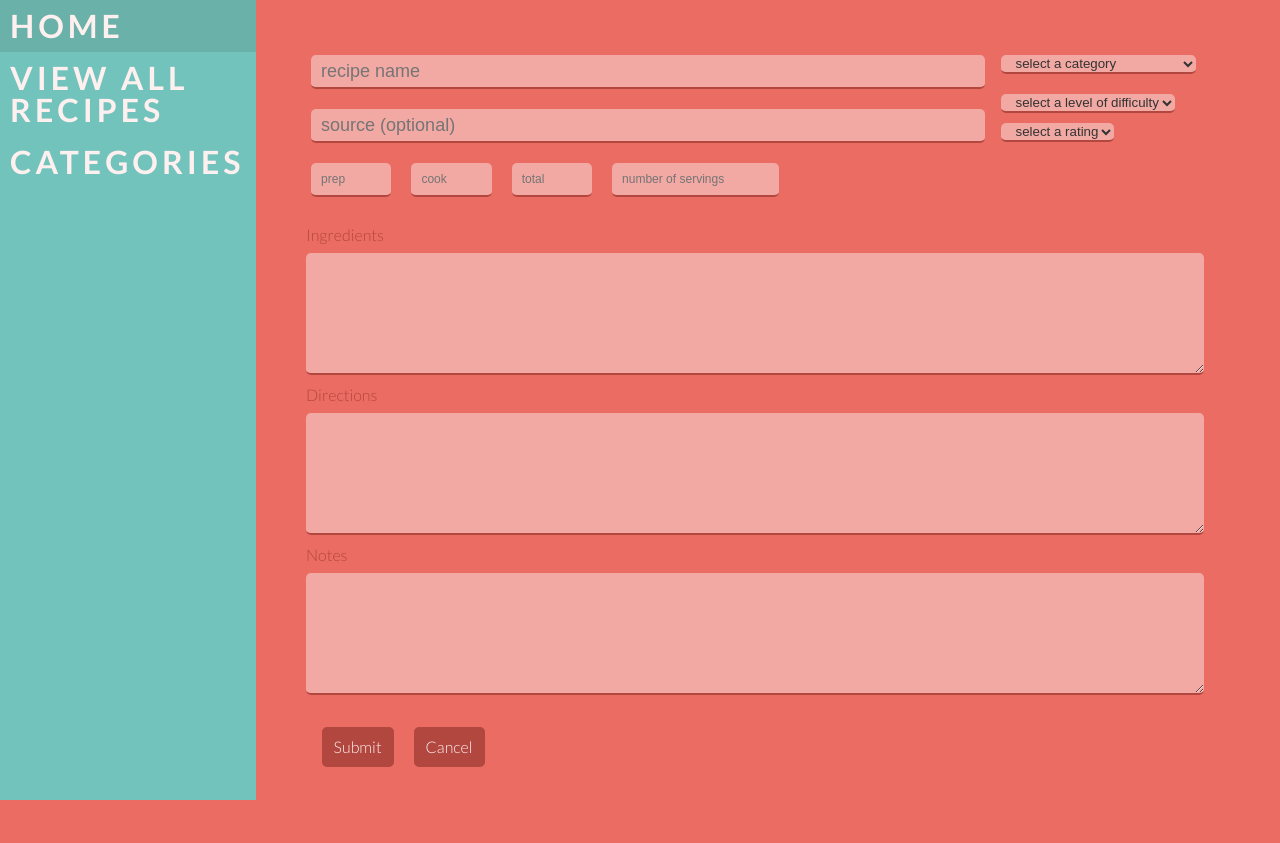
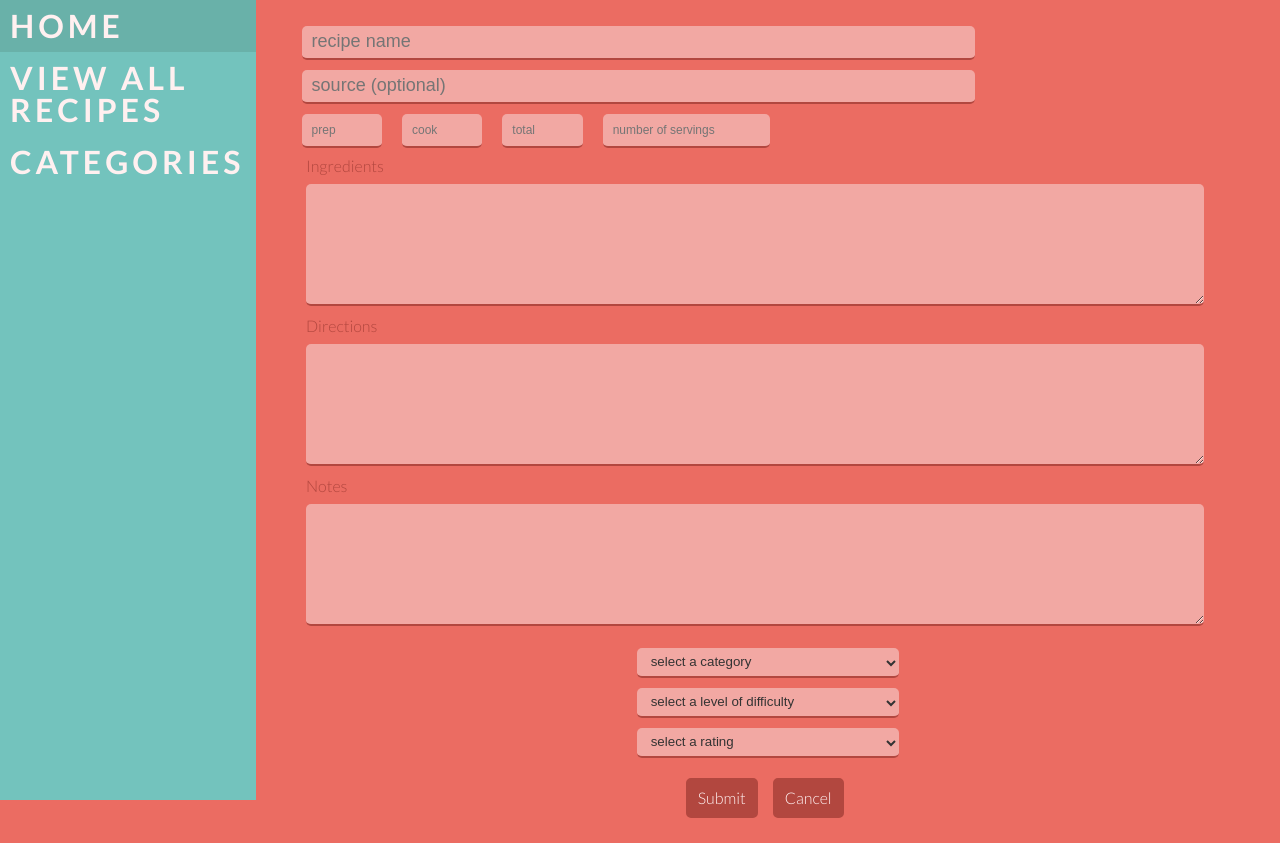
Before and after one commit to nikkieverett/final-project, a React (Create React App) app in the folder client/: page /create-new in a window 1280 px wide. Before the commit the page ends 800 px from the top, so only its background shows below. Built offline with nearby package versions, Linux system fonts and the light colour scheme; no server answers.

Commit message:
form styling

```diff
--- a/client/src/components/RecipeForm.js
+++ b/client/src/components/RecipeForm.js
@@ -74,6 +74,27 @@ class RecipeForm extends React.Component {
               onChange={(evt) => this.setValue('servings', evt)}/>
           </div>
 
+          <div className="main-entry">
+            <h1>Ingredients</h1>
+            <textarea
+              className="input"
+              value={this.props.ingredients}
+              onChange={(evt) => this.setValue('ingredients', evt)}/>
+            <h1>Directions</h1>
+            <textarea
+              className="input"
+              value={this.props.directions}
+              onChange={(evt) => this.setValue('directions', evt)}/>
+          </div>
+
+          <div className="sub-entry">
+            <h1>Notes</h1>
+            <textarea
+              className="input"
+              value={this.props.notes}
+              onChange={(evt) => this.setValue('notes', evt)} />
+          </div>
+
           <div className="right-entry">
             <select
               id="category"
@@ -101,7 +122,6 @@ class RecipeForm extends React.Component {
               <option value="time consuming">Time Consuming</option>
             </select>
             <select
-              placeholder="Rating"
               id="rating"
               className="input"
               value={this.props.rating}
@@ -114,29 +134,11 @@ class RecipeForm extends React.Component {
               <option>5</option>
             </select>
           </div>
-
-          <div className="main-entry">
-            <h1>Ingredients</h1>
-            <textarea
-              className="input"
-              value={this.props.ingredients}
-              onChange={(evt) => this.setValue('ingredients', evt)}/>
-            <h1>Directions</h1>
-            <textarea
-              className="input"
-              value={this.props.directions}
-              onChange={(evt) => this.setValue('directions', evt)}/>
+          <div className="buttons">
+            <div className="submit" onClick={(evt) => this.handleSave(evt)}>Submit</div>
+            <div className="cancel" onClick={() => this.props.history.goBack()}>Cancel</div>
           </div>
 
-          <div className="sub-entry">
-            <h1>Notes</h1>
-            <textarea
-              className="input"
-              value={this.props.notes}
-              onChange={(evt) => this.setValue('notes', evt)} />
-          </div>
-          <div className="submit" onClick={(evt) => this.handleSave(evt)}>Submit</div>
-          <div className="cancel" onClick={() => this.props.history.goBack()}>Cancel</div>
         </form>
 
       </div>
--- a/client/src/index.css
+++ b/client/src/index.css
@@ -492,77 +492,69 @@ table {
   border-radius: 5px;
   text-transform: lowercase; }
 
-/* line 21, src/scss/_form.scss */
+/* line 22, src/scss/_form.scss */
 /* line 408, src/index.css */
-.left-entry, .right-entry {
-  float: left;
-  margin: 2%; }
-
-/* line 24, src/scss/_form.scss */
-/* line 412, src/index.css */
-.left-entry input, .right-entry input {
+.left-entry input {
   height: 30px;
-  margin: 10px;
+  margin-left: 20px;
+  margin-bottom: 10px;
   font-size: 18px; }
 
-/* line 29, src/scss/_form.scss */
-/* line 417, src/index.css */
-.left-entry input:focus, .right-entry input:focus {
+/* line 28, src/scss/_form.scss */
+/* line 415, src/index.css */
+.left-entry input:focus {
   outline: none; }
 
-/* line 33, src/scss/_form.scss */
-/* line 421, src/index.css */
+/* line 32, src/scss/_form.scss */
+/* line 419, src/index.css */
 .left-entry {
   width: 68%; }
 
-/* line 35, src/scss/_form.scss */
-/* line 424, src/index.css */
+/* line 34, src/scss/_form.scss */
+/* line 422, src/index.css */
 .left-entry #name, .left-entry #link {
   width: 100%; }
 
-/* line 38, src/scss/_form.scss */
-/* line 427, src/index.css */
+/* line 37, src/scss/_form.scss */
+/* line 425, src/index.css */
 .left-entry #prep, .left-entry #cook, .left-entry #total {
   font-size: 12px;
   float: left;
   width: 10.333%; }
 
-/* line 43, src/scss/_form.scss */
-/* line 432, src/index.css */
+/* line 42, src/scss/_form.scss */
+/* line 430, src/index.css */
 .left-entry #servings {
   font-size: 12px;
   clear: both; }
 
-/* line 48, src/scss/_form.scss */
-/* line 437, src/index.css */
+/* line 47, src/scss/_form.scss */
+/* line 435, src/index.css */
 .right-entry {
-  width: 20%; }
+  width: 90%;
+  margin: 0 auto; }
 
 /* line 50, src/scss/_form.scss */
-/* line 440, src/index.css */
+/* line 439, src/index.css */
 .right-entry .input {
-  margin-top: 10px;
-  margin-bottom: 10px; }
+  width: 30%;
+  margin: 10px auto;
+  height: 30px; }
 
-/* line 54, src/scss/_form.scss */
+/* line 55, src/scss/_form.scss */
 /* line 444, src/index.css */
-.right-entry #category {
-  width: 100%; }
-
-/* line 57, src/scss/_form.scss */
-/* line 447, src/index.css */
-.right-entry #tried, .right-entry #rating, .right-entry #difficulty {
+.right-entry #category, .right-entry #tried, .right-entry #rating, .right-entry #difficulty {
   display: block; }
 
-/* line 61, src/scss/_form.scss */
-/* line 451, src/index.css */
+/* line 59, src/scss/_form.scss */
+/* line 448, src/index.css */
 .main-entry, .sub-entry {
   margin: 0 auto;
   width: 95%;
   clear: both; }
 
-/* line 66, src/scss/_form.scss */
-/* line 456, src/index.css */
+/* line 64, src/scss/_form.scss */
+/* line 453, src/index.css */
 .main-entry textarea, .sub-entry textarea {
   width: 95%;
   background-color: #f2a8a3;
@@ -571,14 +563,21 @@ table {
   text-transform: lowercase;
   padding: 10px; }
 
-/* line 74, src/scss/_form.scss */
-/* line 464, src/index.css */
+/* line 72, src/scss/_form.scss */
+/* line 461, src/index.css */
 .main-entry h1, .sub-entry h1 {
   margin-bottom: 10px;
   color: #b2473f; }
 
-/* line 79, src/scss/_form.scss */
-/* line 469, src/index.css */
+/* line 77, src/scss/_form.scss */
+/* line 466, src/index.css */
+.buttons {
+  width: 20%;
+  margin: 0 auto;
+  overflow: auto; }
+
+/* line 82, src/scss/_form.scss */
+/* line 472, src/index.css */
 .submit, .cancel {
   display: inline-block;
   background-color: #b2473f;
@@ -586,20 +585,11 @@ table {
   color: #fff0f0;
   border-radius: 5px;
   padding: 10px;
-  margin-top: 20px; }
-
-/* line 89, src/scss/_form.scss */
-/* line 479, src/index.css */
-.submit {
-  margin-left: 40px; }
-
-/* line 93, src/scss/_form.scss */
-/* line 483, src/index.css */
-.cancel {
-  margin-left: 20px; }
+  margin-top: 10px;
+  margin-left: 15px; }
 
 /* line 1, src/scss/_recipeCard.scss */
-/* line 487, src/index.css */
+/* line 483, src/index.css */
 .right-side {
   width: 80%;
   margin: 0 auto;
@@ -608,7 +598,7 @@ table {
   right: 0; }
 
 /* line 8, src/scss/_recipeCard.scss */
-/* line 495, src/index.css */
+/* line 491, src/index.css */
 .recipe-card {
   width: 80%;
   margin: 20px auto;
@@ -619,7 +609,7 @@ table {
   padding: 20px; }
 
 /* line 17, src/scss/_recipeCard.scss */
-/* line 504, src/index.css */
+/* line 500, src/index.css */
 .recipe-card .buttons {
   right: 10px;
   top: 10px;
@@ -628,7 +618,7 @@ table {
   transition: ease all 3s; }
 
 /* line 23, src/scss/_recipeCard.scss */
-/* line 511, src/index.css */
+/* line 507, src/index.css */
 .recipe-card .buttons .delete, .recipe-card .buttons .edit {
   background-repeat: none;
   width: 25px;
@@ -637,30 +627,30 @@ table {
   float: left; }
 
 /* line 30, src/scss/_recipeCard.scss */
-/* line 518, src/index.css */
+/* line 514, src/index.css */
 .recipe-card .buttons .delete {
   background-image: url(../public/ic_delete_white_24px.svg);
   margin-right: 10px; }
 
 /* line 34, src/scss/_recipeCard.scss */
-/* line 522, src/index.css */
+/* line 518, src/index.css */
 .recipe-card .buttons .edit {
   background-image: url(../public/ic_edit_white_24px.svg);
   margin-right: 10px; }
 
 /* line 38, src/scss/_recipeCard.scss */
-/* line 526, src/index.css */
+/* line 522, src/index.css */
 .recipe-card .buttons .line-break {
   outline: red 2px solid; }
 
 /* line 43, src/scss/_recipeCard.scss */
-/* line 529, src/index.css */
+/* line 525, src/index.css */
 .recipe-card h1 {
   font-size: 2em;
   margin: 30px; }
 
 /* line 47, src/scss/_recipeCard.scss */
-/* line 533, src/index.css */
+/* line 529, src/index.css */
 .recipe-card .details {
   border-bottom: 2px solid #69b1a9;
   overflow: auto;
@@ -669,7 +659,7 @@ table {
   text-transform: lowercase; }
 
 /* line 53, src/scss/_recipeCard.scss */
-/* line 540, src/index.css */
+/* line 536, src/index.css */
 .recipe-card .details .detail {
   float: left;
   margin-left: 10px;
@@ -677,13 +667,13 @@ table {
   font-size: .8em; }
 
 /* line 58, src/scss/_recipeCard.scss */
-/* line 546, src/index.css */
+/* line 542, src/index.css */
 .recipe-card .details .detail span {
   text-transform: uppercase;
   font-weight: bold; }
 
 /* line 64, src/scss/_recipeCard.scss */
-/* line 550, src/index.css */
+/* line 546, src/index.css */
 .recipe-card h2 {
   font-size: 1em;
   text-transform: uppercase;
@@ -693,7 +683,7 @@ table {
   margin-bottom: 10px; }
 
 /* line 72, src/scss/_recipeCard.scss */
-/* line 558, src/index.css */
+/* line 554, src/index.css */
 .recipe-card p {
   border-bottom: 2px solid #69b1a9;
   width: 95%;
@@ -705,7 +695,7 @@ table {
   padding-bottom: 20px; }
 
 /* line 10, src/index.scss */
-/* line 569, src/index.css */
+/* line 565, src/index.css */
 body {
   margin: 0;
   padding: 0;
--- a/client/src/scss/_form.scss
+++ b/client/src/scss/_form.scss
@@ -18,12 +18,11 @@
   border-radius: 5px;
   text-transform: lowercase;
 }
-.left-entry, .right-entry {
-  float: left;
-  margin: 2%;
+.left-entry{
   input{
     height: 30px;
-    margin: 10px;
+    margin-left: 20px;
+    margin-bottom: 10px;
     font-size: 18px;
   }
   input:focus{
@@ -46,15 +45,14 @@
   }
 }
 .right-entry{
-  width: 20%;
+  width: 90%;
+  margin: 0 auto;
   .input{
-    margin-top: 10px;
-    margin-bottom: 10px;
+    width: 30%;
+    margin: 10px auto;
+    height: 30px;
   }
-  #category, {
-    width: 100%;
-  }
-  #tried, #rating, #difficulty{
+  #category, #tried, #rating, #difficulty{
     display: block;
   }
 }
@@ -76,6 +74,11 @@
     color: $secondary-font-color;
   }
 }
+.buttons{
+  width: 20%;
+  margin: 0 auto;
+  overflow: auto;
+}
 .submit, .cancel{
   display: inline-block;
   background-color: $secondary-font-color;
@@ -83,13 +86,6 @@
   color: $primary-font-color;
   border-radius: 5px;
   padding: 10px;
-  margin-top: 20px;
-
+  margin-top: 10px;
+  margin-left: 15px
 }
-.submit{
-  margin-left: 40px;
-
-}
-.cancel{
-  margin-left: 20px;
-}
```
